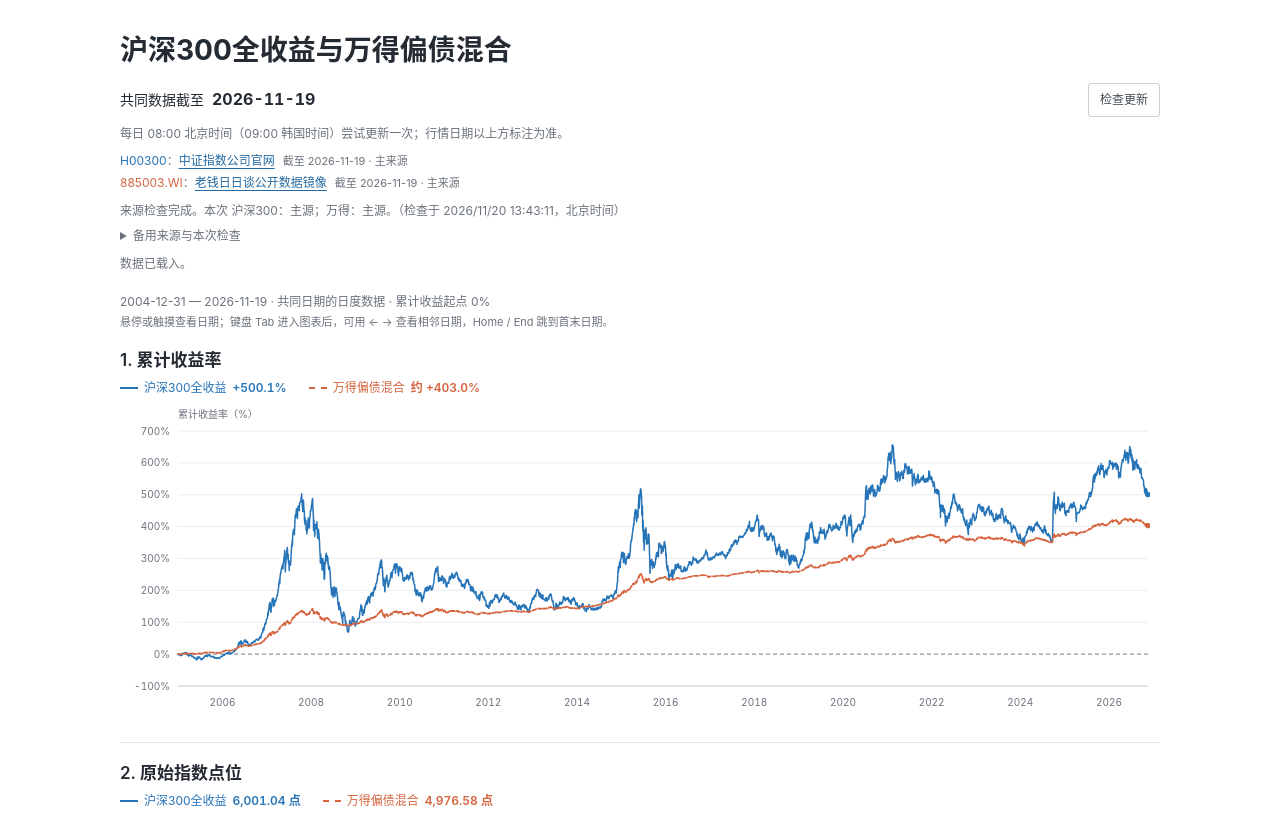
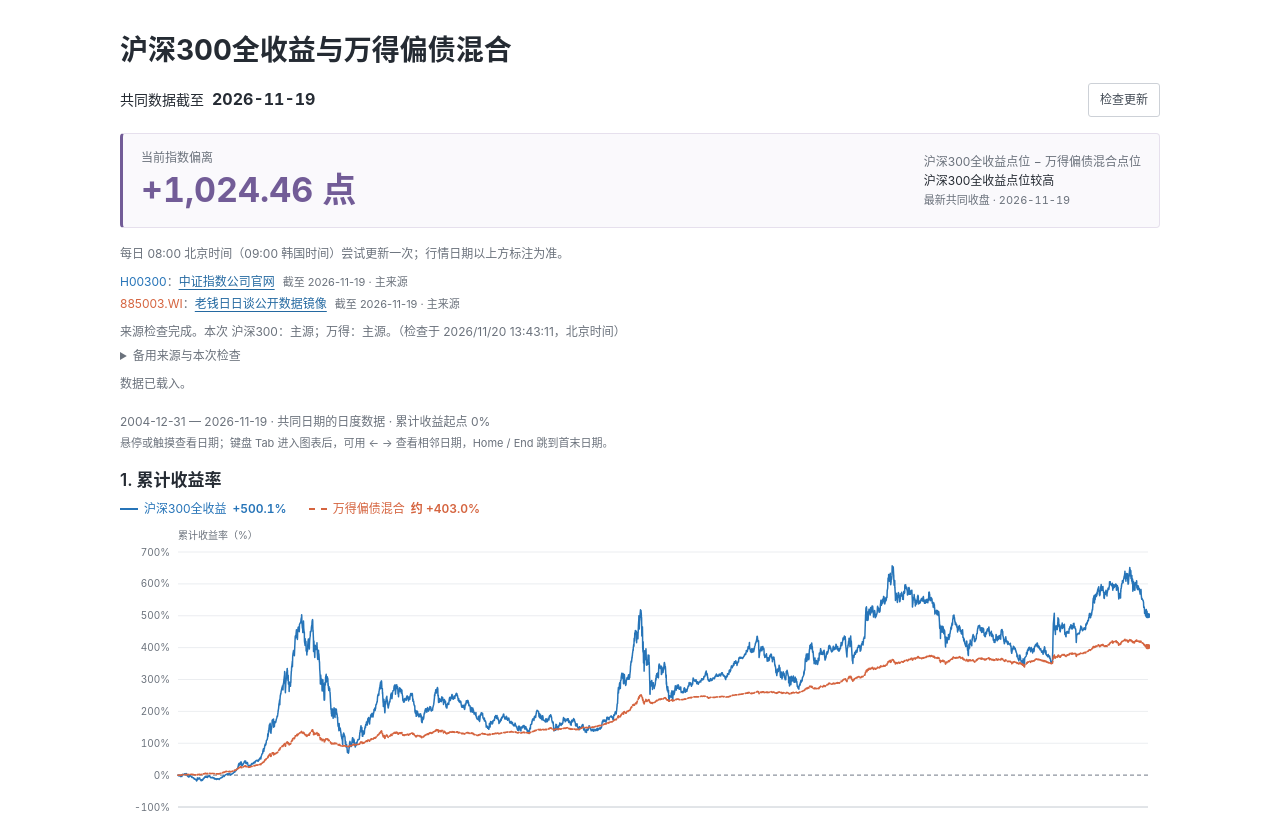
Before and after one commit to pantheon5100/csi300-wind-chart, a plain HTML site: page site/index.html in a window 1280 px wide. Shown: the top 814 px of the page. Drawn offline with Linux system fonts and the light colour scheme.

Commit message:
Show the latest index deviation prominently above the charts

```diff
--- a/site/app.js
+++ b/site/app.js
@@ -201,13 +201,19 @@
   }
   function renderMetadata() {
     const latest = rows.at(-1);
+    const latestDifference = latest[1] - latest[2];
     setText('as-of', payload.as_of);
     setText('period', `${payload.start_date} — ${payload.as_of} · 共同日期的日度数据 · 累计收益起点 0%`);
     setText('return-stock', percentage(latest[3]));
     setText('return-wind', percentage(latest[4], true));
     setText('level-stock', level(latest[1]));
     setText('level-wind', level(latest[2]));
-    setText('gap-total', gap(latest[1] - latest[2]));
+    setText('gap-total', gap(latestDifference));
+    setText('current-deviation-value', gap(latestDifference));
+    setText('current-deviation-direction', Math.abs(latestDifference) < 0.005 ? '两指数点位相同' : latestDifference > 0 ? '沪深300全收益点位较高' : '万得偏债混合点位较高');
+    setText('current-deviation-date', payload.as_of);
+    $('current-deviation-date').dateTime = payload.as_of;
+    $('current-deviation').hidden = false;
     setText('wind-baseline', payload.baseline['885003.WI'].toFixed(2));
     setText('generated-at', clockFormat.format(new Date(payload.generated_at)));
     setText('point-count', `共 ${rows.length.toLocaleString('zh-CN')} 个日期。`);
--- a/site/index.html
+++ b/site/index.html
@@ -6,8 +6,8 @@
   <meta name="theme-color" content="#ffffff">
   <meta name="description" content="沪深300全收益指数与万得偏债混合型基金指数：累计收益率、原始指数点位和原始点位差。每日更新数据。">
   <title>沪深300全收益与万得偏债混合</title>
-  <link rel="stylesheet" href="./styles.css?v=20261120-level-gap">
-  <script src="./app.js?v=20261120-level-gap" defer></script>
+  <link rel="stylesheet" href="./styles.css?v=20261120-gap-indicator">
+  <script src="./app.js?v=20261120-gap-indicator" defer></script>
 </head>
 <body>
   <a class="skip-link" href="#charts">跳到图表</a>
@@ -17,6 +17,17 @@
       <div class="date-row">
         <p>共同数据截至 <strong id="as-of">正在读取</strong><span id="stale-badge" class="stale" hidden></span></p>
         <button id="refresh-button" type="button" disabled>正在检查</button>
+      </div>
+      <div id="current-deviation" class="deviation-indicator" role="status" aria-live="polite" aria-atomic="true" hidden>
+        <div>
+          <p class="deviation-label">当前指数偏离</p>
+          <strong id="current-deviation-value" class="deviation-value">—</strong>
+        </div>
+        <div class="deviation-context">
+          <p>沪深300全收益点位 − 万得偏债混合点位</p>
+          <p id="current-deviation-direction"></p>
+          <p class="deviation-date">最新共同收盘 · <time id="current-deviation-date"></time></p>
+        </div>
       </div>
       <p class="schedule">每日 08:00 北京时间（09:00 韩国时间）尝试更新一次；行情日期以上方标注为准。</p>
       <ul class="sources" aria-label="数据来源">
--- a/site/styles.css
+++ b/site/styles.css
@@ -17,6 +17,13 @@ button:disabled{opacity:.6;cursor:wait}
 .date-row{display:flex;align-items:center;justify-content:space-between;gap:12px;font-size:14px}
 .date-row p{display:flex;align-items:baseline;flex-wrap:wrap;gap:5px 8px;margin:0}
 .date-row strong{font-size:16px;font-variant-numeric:tabular-nums}
+.deviation-indicator{display:flex;align-items:center;justify-content:space-between;flex-wrap:wrap;gap:10px 24px;margin:16px 0;padding:14px 18px;border:1px solid #e6e0ed;border-left:3px solid var(--gap);border-radius:4px;background:#faf9fc}
+.deviation-label{margin:0;color:var(--muted);font-size:12px}
+.deviation-value{display:block;color:var(--gap);font-size:clamp(28px,4vw,34px);font-weight:650;line-height:1.35;font-variant-numeric:tabular-nums;white-space:nowrap}
+.deviation-context{font-size:12px;color:var(--muted)}
+.deviation-context p{margin:0}
+#current-deviation-direction{color:var(--text)}
+.deviation-date{font-size:11px;font-variant-numeric:tabular-nums}
 .stale{color:#9b681b;font-size:12px;font-weight:400}
 .schedule,.sources,.status,.period,.interaction-help{font-size:12px;color:var(--muted)}
 .schedule{margin:7px 0}
```
Also changed, not shown: 1 other file.
